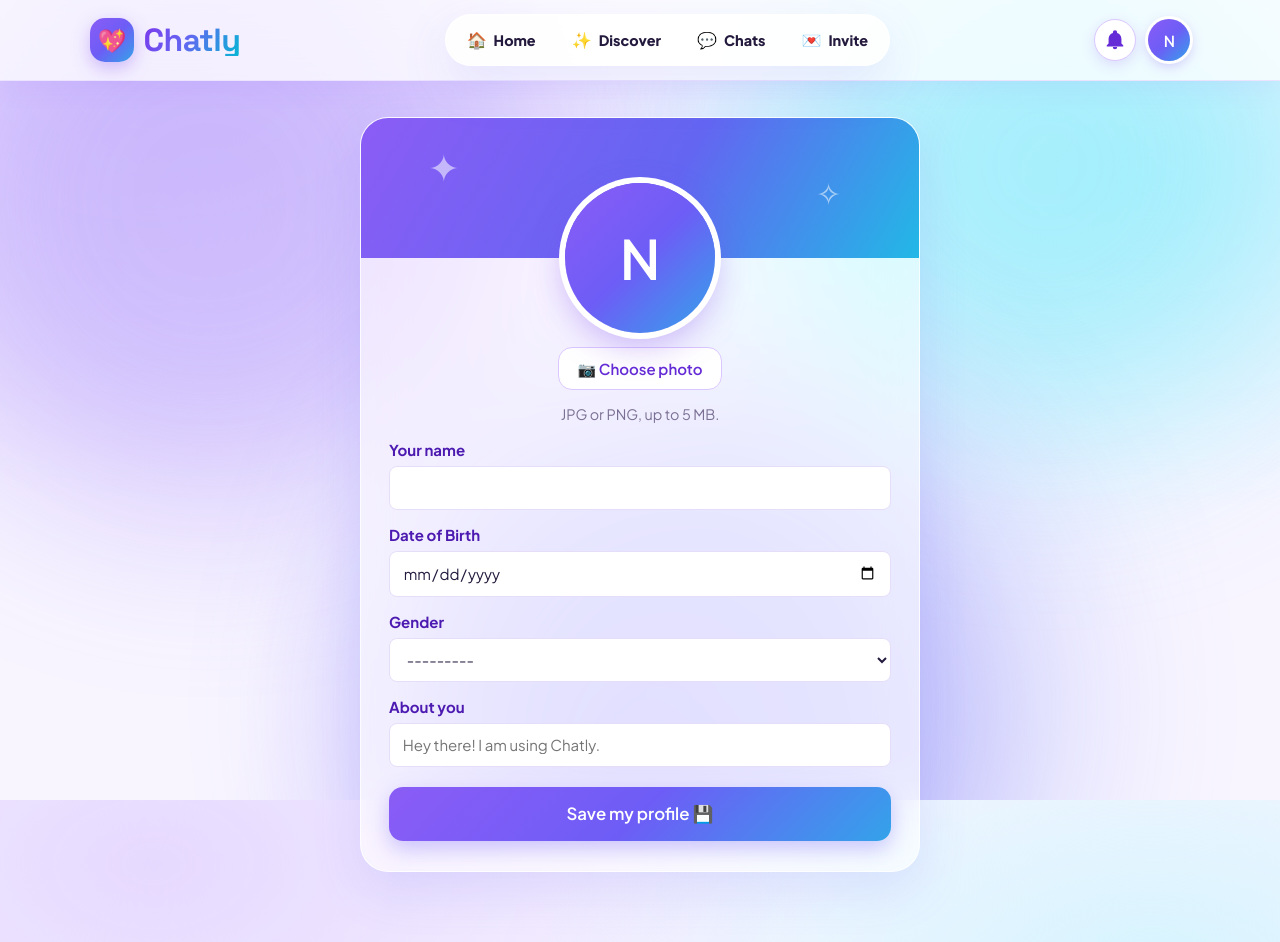
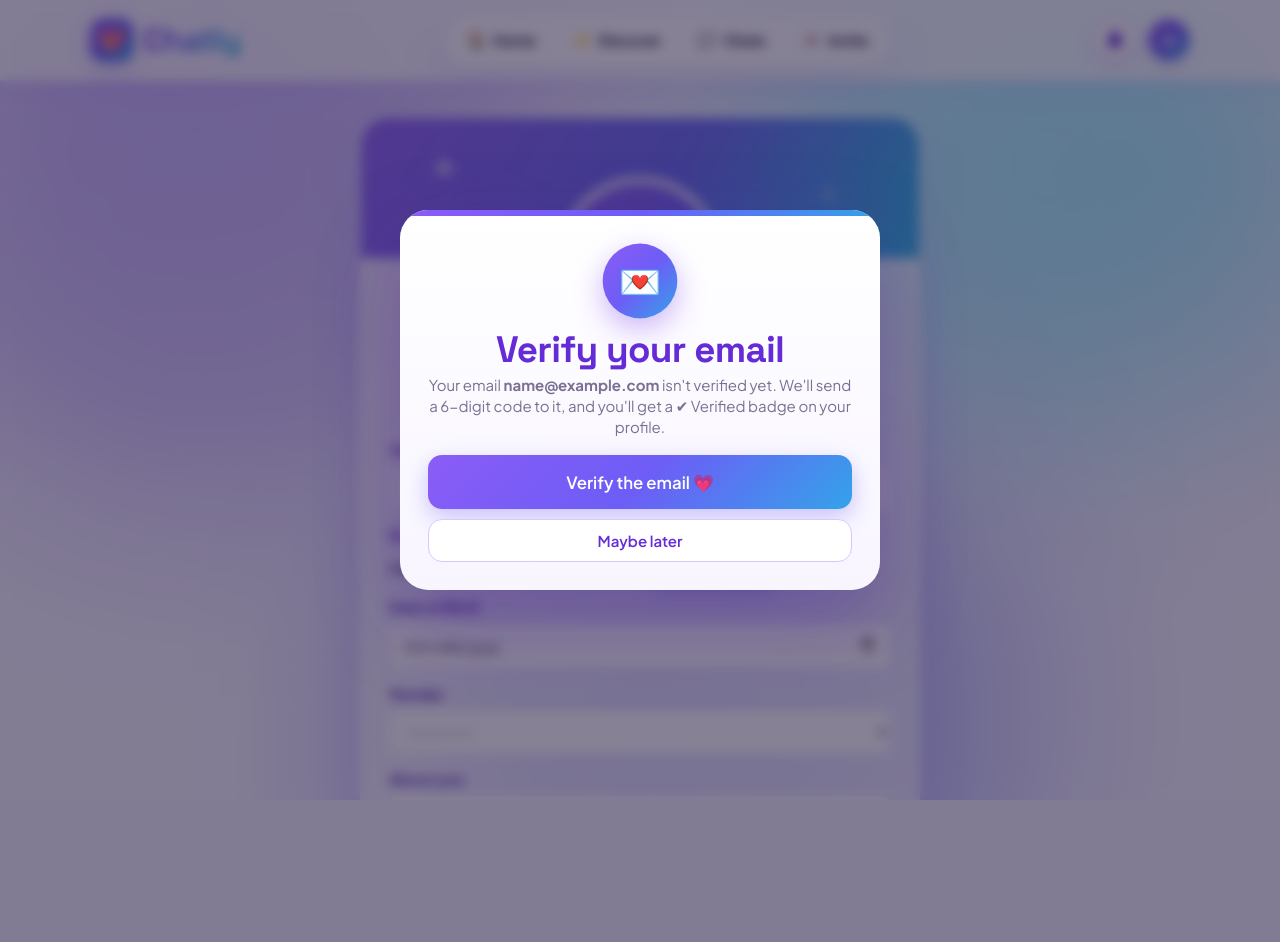
Before and after one commit to Ravikalakoti/chatly, a Django app: page /profile/ in a window 1280 px wide. After the commit the page ends 800 px from the top, so only its background shows below. Run offline with Django 5.2, Linux system fonts and the light colour scheme; the visitor is signed in with stand-in values (Sample User, id 1); data comes from the database, SQL or seed files in the repository; data that the repository does not hold is empty.

Commit message:
email verify necessary.

````diff
--- a/accounts/admin.py
+++ b/accounts/admin.py
@@ -6,7 +6,7 @@ from .models import User
 
 @admin.register(User)
 class CustomUserAdmin(UserAdmin):
-    list_display = ("name", "email", "phone", "date_joined", "is_staff")
+    list_display = ("name", "email", "phone", "date_joined", "is_staff", "email_verified", "email_verified_at")
     search_fields = ("display_name", "email", "phone", "username")
     fieldsets = UserAdmin.fieldsets + (("Chat profile", {"fields": ("display_name", "phone", "invite_code")}),)
     add_fieldsets = UserAdmin.add_fieldsets + (
--- a/accounts/models.py
+++ b/accounts/models.py
@@ -44,6 +44,8 @@ class User(AbstractUser):
 
     # Set once the person has closed the "we're in development" welcome popup.
     seen_dev_notice = models.BooleanField(default=False)
+    email_verified = models.BooleanField(default=False)
+    email_verified_at = models.DateTimeField(null=True, blank=True)
 
     REQUIRED_FIELDS = ["email", "display_name"]
 
--- a/accounts/otp.py
+++ b/accounts/otp.py
@@ -60,7 +60,7 @@ def _hash(code):
 
 def _send_code(email, name, code, purpose):
     ctx = {"name": name, "code": code, "purpose": purpose, "minutes": OTP_TTL // 60}
-    subject = "Your Chatly verification code" if purpose == "signup" else "Your Chatly login code"
+    subject = "Your Chatly login code" if purpose == "login" else "Your Chatly verification code"
     ctx["subject"] = subject
     html = render_to_string("accounts/otp_email.html", ctx)
     text = render_to_string("accounts/otp_email.txt", ctx)
--- a/accounts/urls.py
+++ b/accounts/urls.py
@@ -9,6 +9,7 @@ urlpatterns = [
     path("signup/", views.signup, name="signup"),
     path("login/", views.login_view, name="login"),
     path("verify/", views.verify_otp, name="verify_otp"),
+    path("verify/email/", views.send_verify_email, name="send_verify_email"),
     path("verify/resend/", views.resend_otp, name="resend_otp"),
     path("logout/", views.logout_view, name="logout"),
     path("invite/<str:code>/", views.signup, name="invite"),
--- a/accounts/views.py
+++ b/accounts/views.py
@@ -1,4 +1,5 @@
 from django.conf import settings
+from django.utils import timezone
 import requests
 from django.contrib import messages
 from django.http import JsonResponse
@@ -166,8 +167,14 @@ def login_view(request):
 def verify_otp(request):
     """Step 2 of signup/login: enter the 6-digit code that was emailed."""
     data = otp.pending(request)
-    if request.user.is_authenticated or not data:
-        return redirect("home" if request.user.is_authenticated else "login")
+    is_verify_email = bool(data) and data["purpose"] == "verify_email"
+    if not data:
+        return redirect("profile" if request.user.is_authenticated else "login")
+    if request.user.is_authenticated and not is_verify_email:
+        return redirect("home")
+    if is_verify_email and (not request.user.is_authenticated or data["user_id"] != request.user.pk):
+        otp.clear(request)
+        return redirect("login")
 
     form = OtpForm(request.POST or None)
     if request.method == "POST" and form.is_valid():
@@ -176,8 +183,15 @@ def verify_otp(request):
             form.add_error("code", error)
             if otp.pending(request) is None:  # expired / locked out
                 messages.error(request, error)
+                if is_verify_email:
+                    return redirect("profile")
                 return redirect("signup" if data["purpose"] == "signup" else "login")
         else:
+            if is_verify_email:
+                otp.clear(request)
+                _mark_email_verified(request.user, data["email"])
+                messages.success(request, "Your email is verified ✅")
+                return redirect("profile")
             if data["purpose"] == "signup":
                 s = data["signup"]
                 if User.objects.filter(email=s["email"]).exists():
@@ -192,11 +206,13 @@ def verify_otp(request):
                     password=s["password"],
                 )
                 user.save()
+                _mark_email_verified(user, s["email"])
             else:
                 user = User.objects.filter(pk=data["user_id"]).first()
                 if user is None:
                     otp.clear(request)
                     return redirect("login")
+                _mark_email_verified(user, data["email"])
             otp.clear(request)
             response = _finish_auth(request, user)
             if response:
@@ -213,12 +229,36 @@ def verify_otp(request):
 def resend_otp(request):
     ok, message = otp.resend(request)
     (messages.success if ok else messages.error)(request, message)
-    return redirect("verify_otp" if otp.pending(request) else "login")
+    return redirect("verify_otp" if otp.pending(request) else ("profile" if request.user.is_authenticated else "login"))
+
+
+def _mark_email_verified(user, email):
+    """The person proved they own `email` by typing the code we sent to it."""
+    if user.email == email and not user.email_verified:
+        User.objects.filter(pk=user.pk).update(email_verified=True, email_verified_at=timezone.now())
+        user.email_verified = True
 
 
 def _mask_email(email):
     name, _, domain = email.partition("@")
     return f"{name[:2]}{'*' * max(len(name) - 2, 1)}@{domain}"
+
+
+@login_required
+@require_POST
+def send_verify_email(request):
+    """Email a 6-digit code to the logged-in person's own email address."""
+    user = request.user
+    if not user.email:
+        messages.error(request, "Add an email to your account first.")
+    elif user.email_verified:
+        messages.info(request, "Your email is already verified.")
+    elif otp.start(request, purpose="verify_email", email=user.email, name=user.name, user_id=user.pk):
+        messages.success(request, f"We sent a 6-digit code to {_mask_email(user.email)}.")
+        return redirect("verify_otp")
+    else:
+        messages.error(request, "We couldn't send the email. Please try again in a moment.")
+    return redirect("profile")
 
 
 @require_POST
--- a/chat/context_processors.py
+++ b/chat/context_processors.py
@@ -14,4 +14,7 @@ def nav(request):
         .exclude(sender=user)
         .count()
     )
-    return {"nav_unread": unread}
+    return {
+        "nav_unread": unread,
+        "needs_email_verify": bool(user.email) and not user.email_verified,
+    }
--- a/static/css/love.css
+++ b/static/css/love.css
@@ -338,3 +338,11 @@ h1, h2, h3, .brand-name, .lp-brand-name { letter-spacing: -.02em; }
 .btn-primary { box-shadow: 0 8px 22px rgba(109, 93, 246, .35); }
 .btn-primary:hover { box-shadow: 0 12px 28px rgba(109, 93, 246, .45); }
 .msg.out .bubble { border: 1px solid rgba(109, 93, 246, .14); }
+
+/* --- Email verification badge / row --- */
+.email-row { display: flex; flex-wrap: wrap; align-items: center; gap: 8px; }
+.email-value { word-break: break-all; font-weight: 600; }
+.verified-badge { display: inline-block; padding: 2px 10px; border-radius: 999px; font-size: .78rem; font-weight: 700; color: #137a45; background: #dcf7e8; }
+.unverified-badge { display: inline-block; padding: 2px 10px; border-radius: 999px; font-size: .78rem; font-weight: 700; color: #a15c00; background: #fff1d6; }
+.profile-form .email-row .btn-sm { width: auto; margin-top: 0; padding: 6px 14px; font-size: .85rem; }
+.dn-overlay[hidden] { display: none; }
--- /dev/null
+++ b/templates/accounts/_verify_email_popup.html
@@ -0,0 +1,37 @@
+{% comment %}
+Popup for people whose email is not verified yet. Shown at most once per hour
+(tracked in the browser's localStorage). Include only when needs_email_verify.
+{% endcomment %}
+<div class="dn-overlay" id="verify-popup" role="dialog" aria-modal="true" aria-labelledby="vp-title" hidden>
+  <div class="dn-card">
+    <div class="dn-hearts" aria-hidden="true">💌</div>
+    <h2 id="vp-title">Verify your email</h2>
+    <p class="dn-lead">Your email <b>{{ request.user.email }}</b> isn't verified yet. We'll send a 6-digit code to it, and you'll get a ✔ Verified badge on your profile.</p>
+    <form method="post" action="{% url 'send_verify_email' %}">
+      {% csrf_token %}
+      <button type="submit" class="btn btn-primary btn-lg dn-ok">Verify the email 💗</button>
+    </form>
+    <button type="button" class="btn btn-ghost" id="vp-later" style="margin-top:10px;width:100%">Maybe later</button>
+  </div>
+</div>
+<script>
+  (function () {
+    var KEY = 'chatly_verify_popup_at', HOUR = 60 * 60 * 1000;
+    var box = document.getElementById('verify-popup');
+    if (!box) return;
+    var last = 0;
+    try { last = parseInt(localStorage.getItem(KEY) || '0', 10) || 0; } catch (e) {}
+    if (Date.now() - last < HOUR) { box.remove(); return; }
+    box.hidden = false;
+    try { localStorage.setItem(KEY, String(Date.now())); } catch (e) {}
+    function close() {
+      box.classList.add('closing');
+      setTimeout(function () { box.remove(); }, 250);
+      document.removeEventListener('keydown', onKey);
+    }
+    function onKey(e) { if (e.key === 'Escape') close(); }
+    document.getElementById('vp-later').addEventListener('click', close);
+    box.addEventListener('click', function (e) { if (e.target === box) close(); });
+    document.addEventListener('keydown', onKey);
+  })();
+</script>
--- a/templates/accounts/home.html
+++ b/templates/accounts/home.html
@@ -7,7 +7,7 @@
 
 {% block content %}
 {% include "accounts/_nav.html" with active="home" %}
-{% if show_dev_notice %}{% include "accounts/_dev_notice.html" %}{% endif %}
+{% if show_dev_notice %}{% include "accounts/_dev_notice.html" %}{% elif needs_email_verify %}{% include "accounts/_verify_email_popup.html" %}{% endif %}
 
 <main class="love-home">
   <section class="hero">
--- a/templates/accounts/otp_email.txt
+++ b/templates/accounts/otp_email.txt
@@ -1,6 +1,6 @@
 Hi {{ name|default:"there" }},
 
-{% if purpose == "signup" %}Welcome to Chatly! Your email verification code is:{% else %}Your Chatly login code is:{% endif %}
+{% if purpose == "signup" %}Welcome to Chatly! Your email verification code is:{% elif purpose == "verify_email" %}Use this code to verify your email on Chatly:{% else %}Your Chatly login code is:{% endif %}
 
     {{ code }}
 
--- a/templates/accounts/profile_detail.html
+++ b/templates/accounts/profile_detail.html
@@ -1,4 +1,3 @@
-```django
 {% extends "base.html" %}
 {% block title %}{{ person.name }} · Chatly{% endblock %}
 {% block body_class %}love-page{% endblock %}
@@ -30,7 +29,9 @@
 
     <div class="contact-list">
       {% if person.email %}
-        <span>✉️ {{ person.email }}</span>
+        <span>✉️ {{ person.email }}
+          {% if person.email_verified %}<span class="verified-badge" title="Email verified">✔ Verified</span>{% endif %}
+        </span>
       {% endif %}
 
       {% if person.phone %}
@@ -54,4 +55,3 @@
   </section>
 </main>
 {% endblock %}
-```
--- a/templates/accounts/profile_edit.html
+++ b/templates/accounts/profile_edit.html
@@ -43,6 +43,19 @@
       <p class="field-error">{{ e }}</p>
     {% endfor %}
 
+    {% if request.user.email %}
+    <span class="field-label">Email</span>
+    <div class="email-row">
+      <span class="email-value">{{ request.user.email }}</span>
+      {% if request.user.email_verified %}
+        <span class="verified-badge" title="Email verified">✔ Verified</span>
+      {% else %}
+        <span class="unverified-badge">Not verified</span>
+        <button class="btn btn-primary btn-sm" type="submit" form="verify-email-form">Verify the email</button>
+      {% endif %}
+    </div>
+    {% endif %}
+
     <label class="field-label" for="{{ form.date_of_birth.id_for_label }}">Date of Birth</label>
     {{ form.date_of_birth }}
     {% for e in form.date_of_birth.errors %}
@@ -69,7 +82,9 @@
 
     <button class="btn btn-primary btn-lg" type="submit">Save my profile 💾</button>
   </form>
+  <form id="verify-email-form" method="post" action="{% url 'send_verify_email' %}">{% csrf_token %}</form>
 </main>
+{% if needs_email_verify %}{% include "accounts/_verify_email_popup.html" %}{% endif %}
 
 <script>
   // Preview the selected photo before saving.
--- a/templates/accounts/verify_otp.html
+++ b/templates/accounts/verify_otp.html
@@ -73,7 +73,7 @@
   <p class="otp-sub">
     We sent a 6-digit code to<br>
     <strong>{{ email }}</strong>
-    <a href="{% url 'login' %}">Wrong email?</a>
+    {% if purpose != "verify_email" %}<a href="{% url 'login' %}">Wrong email?</a>{% endif %}
   </p>
 
   {% for message in messages %}
@@ -102,7 +102,7 @@
     {% endfor %}{% endfor %}
 
     <button type="submit" class="btn btn-primary btn-block" id="otp-submit" style="margin-top:14px">
-      {% if purpose == "signup" %}Verify &amp; create account ✨{% else %}Verify &amp; log in ✨{% endif %}
+      {% if purpose == "signup" %}Verify &amp; create account ✨{% elif purpose == "verify_email" %}Verify my email ✨{% else %}Verify &amp; log in ✨{% endif %}
     </button>
   </form>
 
@@ -116,7 +116,7 @@
     </button>
   </form>
 
-  <p class="auth-switch"><a href="{% url 'login' %}">← Back to log in</a></p>
+  <p class="auth-switch">{% if purpose == "verify_email" %}<a href="{% url 'profile' %}">← Back to my profile</a>{% else %}<a href="{% url 'login' %}">← Back to log in</a>{% endif %}</p>
 </main>
 
 <script>
````
Also changed, not shown: accounts/migrations/0007_user_email_verified_user_email_verified_at.py (added).
